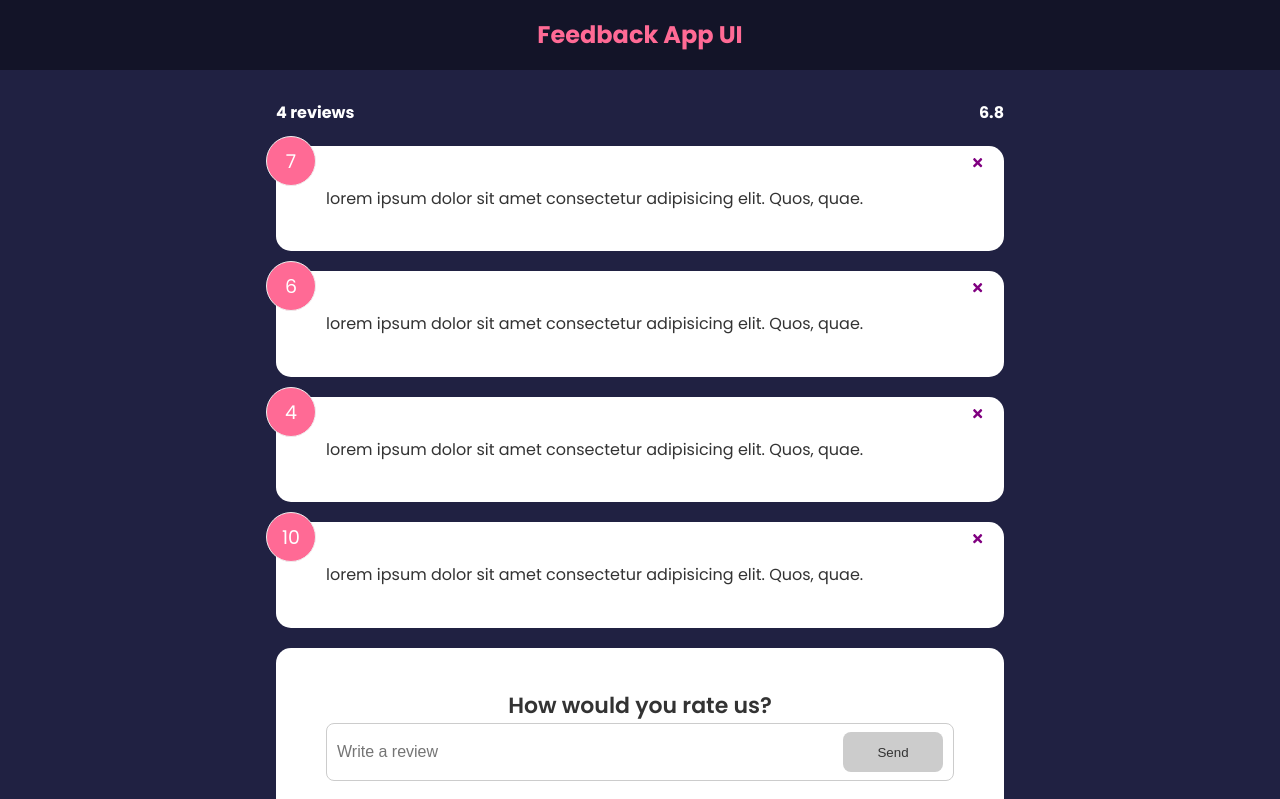
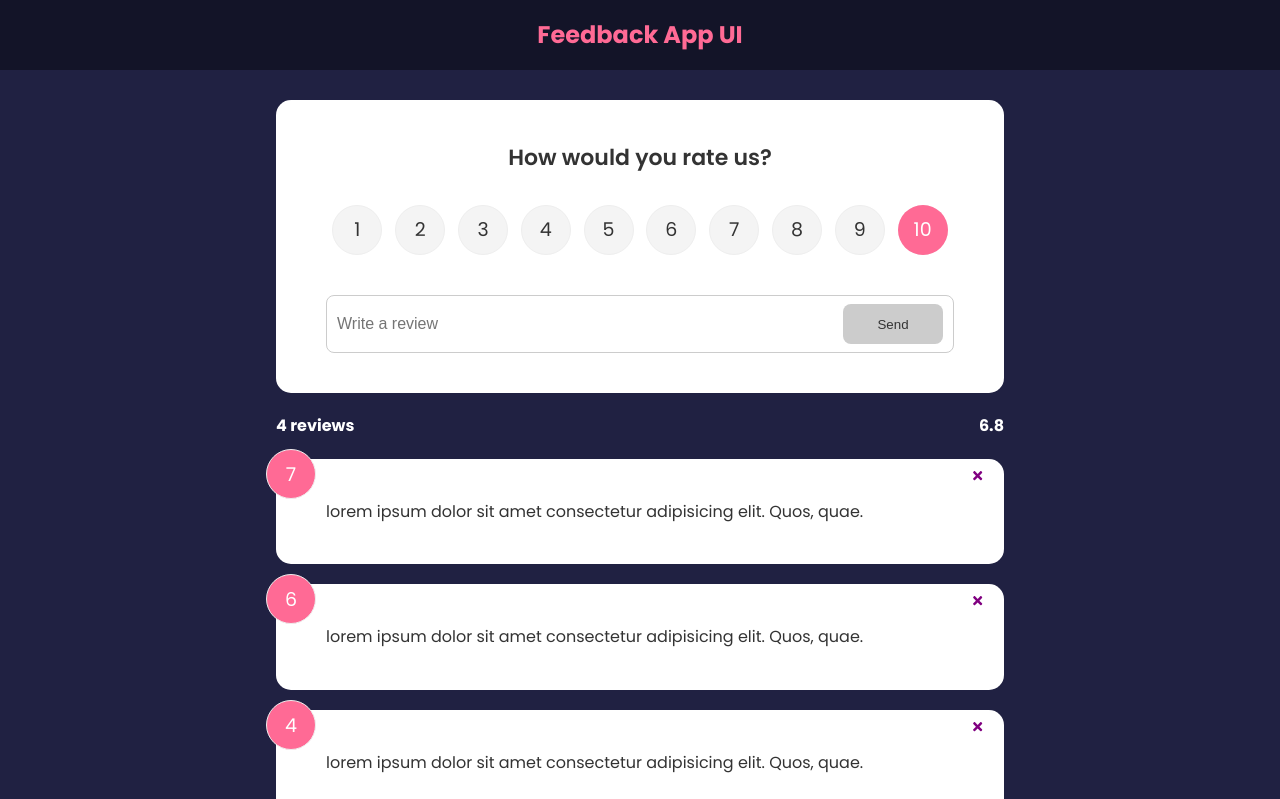
Before and after one commit to Farahat612/brad-react, a React (Create React App) app in the folder feedback-app/: page / in a window 1280 px wide. Shown: the top 799 px of the page. Built offline with nearby package versions, Linux system fonts and the light colour scheme.

Commit message:
rendered Rating select component

```diff
--- a/feedback-app/src/App.js
+++ b/feedback-app/src/App.js
@@ -17,9 +17,9 @@ function App() {
     <>
       <Header />
       <div className='container'>
+        <FeedbackForm />
         <FeedbackStats feedbacks={feedbacks} />
         <FeedbackList feedbacks={feedbacks} deleteFeedback={handleDelete} />
-        <FeedbackForm />
       </div>
     </>
   )
--- a/feedback-app/src/components/FeedbackForm.jsx
+++ b/feedback-app/src/components/FeedbackForm.jsx
@@ -1,6 +1,7 @@
 import { useState } from 'react'
 import Card from './shared/Card'
 import Button from './shared/Button'
+import RatingSelect from './RatingSelect'
 
 const FeedbackForm = () => {
   const [text, setText] = useState('')
@@ -25,7 +26,7 @@ const FeedbackForm = () => {
     <Card>
       <form>
         <h2>How would you rate us?</h2>
-        {/* // Todo: rating select component */}
+        <RatingSelect rating={rating} setRating={setRating} />
         <div className='input-group'>
           <input
             value={text}
--- a/feedback-app/src/components/RatingSelect.jsx
+++ b/feedback-app/src/components/RatingSelect.jsx
@@ -1,10 +1,124 @@
-
+import { useState } from 'react'
 
 const RatingSelect = () => {
+  const [selected, setSelected] = useState(10)
+
+  const handleChange = (e) => {
+    setSelected(Number(e.target.value))
+  }
   return (
-    <div>
-      Rating Select
-    </div>
+    <ul className="rating">
+      <li>
+        <input
+          type="radio"
+          id="num1"
+          name="rating"
+          value="1"
+          checked={selected === 1}
+          onChange={handleChange}
+        />
+        <label htmlFor="num1">1</label>
+      </li>
+      <li>
+        <input
+          type="radio"
+          id="num2"
+          name="rating"
+          value="2"
+          checked={selected === 2}
+          onChange={handleChange}
+        />
+        <label htmlFor="num2">2</label>
+      </li>
+      <li>
+        <input
+          type="radio"
+          id="num3"
+          name="rating"
+          value="3"
+          checked={selected === 3}
+          onChange={handleChange}
+        />
+        <label htmlFor="num3">3</label>
+      </li>
+      <li>
+        <input
+          type="radio"
+          id="num4"
+          name="rating"
+          value="4"
+          checked={selected === 4}
+          onChange={handleChange}
+        />
+        <label htmlFor="num4">4</label>
+      </li>
+      <li>
+        <input
+          type="radio"
+          id="num5"
+          name="rating"
+          value="5"
+          checked={selected === 5}
+          onChange={handleChange}
+        />
+        <label htmlFor="num5">5</label>
+      </li>
+      <li>
+        <input
+          type="radio"
+          id="num6"
+          name="rating"
+          value="6"
+          checked={selected === 6}
+          onChange={handleChange}
+        />
+        <label htmlFor="num6">6</label>
+      </li>
+      <li>
+        <input
+          type="radio"
+          id="num7"
+          name="rating"
+          value="7"
+          checked={selected === 7}
+          onChange={handleChange}
+        />
+        <label htmlFor="num7">7</label>
+      </li>
+      <li>
+        <input
+          type="radio"
+          id="num8"
+          name="rating"
+          value="8"
+          checked={selected === 8}
+          onChange={handleChange}
+        />
+        <label htmlFor="num8">8</label>
+      </li>
+      <li>
+        <input
+          type="radio"
+          id="num9"
+          name="rating"
+          value="9"
+          checked={selected === 9}
+          onChange={handleChange}
+        />
+        <label htmlFor="num9">9</label>
+      </li>
+      <li>
+        <input
+          type="radio"
+          id="num10"
+          name="rating"
+          value="10"
+          checked={selected === 10}
+          onChange={handleChange}
+        />
+        <label htmlFor="num10">10</label>
+      </li>
+    </ul>
   )
 }
 
```
